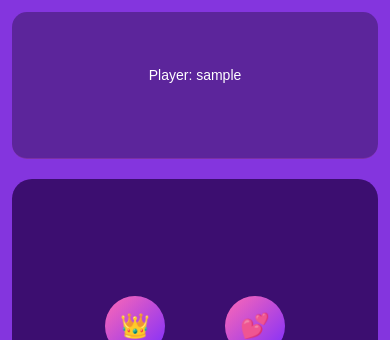
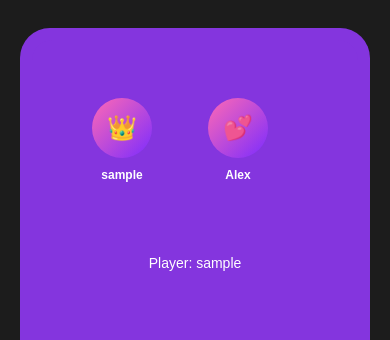
Before and after one commit to kira8ke/GloHub, a plain HTML site: page frontend/quiz-game.html in a window 390 px wide. Shown: the top 340 px of the page. Drawn offline with Linux system fonts and the light colour scheme; sample sign-in values are in the browser's storage; a web font is replaced by a local one.

Commit message:
quiz game UI changes

```diff
--- a/frontend/quiz-game.html
+++ b/frontend/quiz-game.html
@@ -9,15 +9,19 @@
     <link rel="stylesheet" href="styles.css">
     <style>
         /* Game Flow Styles */
-        .game-page{
+        .game-page {
             background: #1C1C1C;
+            padding: 28px 0; /* space top & bottom */
         }
+
         .game-container {
             display: flex;
             flex-direction: column;
-            height: 100vh;
+            min-height: calc(100vh - 56px); /* subtract padding */
             background: #8435DE;
+            border-radius: 30px;
         }
+
 
         .game-header {
             padding: 20px;
@@ -40,11 +44,12 @@
             display: flex;
             flex-direction: column;
             align-items: center;
-            justify-content: center;
+            justify-content: flex-start;
             flex: 1;
             padding: 40px;
             text-align: center;
-            background-color: #3C0E70;
+            background-color: #8435DE;
+            gap: 20px;
         }
 
         #lobby h2 {
@@ -59,19 +64,34 @@
             margin-bottom: 40px;
         }
 
+     /* Horizontal swipeable lobby players */
         .lobby-players {
             display: flex;
-            flex-wrap: wrap;
-            justify-content: center;
-            gap: 20px;
-            margin-bottom: 40px;
-            max-width: 800px;
-            overflow-y: auto;
-            max-height: 300px;
+            flex-wrap: nowrap;              /* force single row */
+            gap: 16px;
+            width: 100%;
+            max-width: 100%;
+            overflow-x: auto;               /* horizontal scroll */
+            overflow-y: hidden;
+            padding: 10px 20px;
+            margin-bottom: 30px;
+
+            scroll-snap-type: x mandatory;  /* smooth swipe snapping */
+            -webkit-overflow-scrolling: touch;
+        }
+
+        /* Hide scrollbar (optional but nice) */
+        .lobby-players::-webkit-scrollbar {
+            display: none;
+        }
+        .lobby-players {
+            scrollbar-width: none;
         }
 
         .player-card {
             display: flex;
+            flex: 0 0 auto;                 /* prevent shrinking */
+            scroll-snap-align: start;
             flex-direction: column;
             align-items: center;
             gap: 10px;
@@ -159,7 +179,7 @@
             left: 0;
             width: 100%;
             height: 100%;
-            background: rgba(0, 0, 0, 0.8);
+            background: #8435DE;
             display: none;
             align-items: center;
             justify-content: center;
@@ -170,7 +190,7 @@
         .countdown-display {
             font-size: 120px;
             font-weight: bold;
-            color: #ff69b4;
+            color: white;
             text-shadow: 0 0 30px rgba(255, 102, 196, 0.8);
             animation: countdownPulse 1s ease;
         }
@@ -194,11 +214,13 @@
             justify-content: center;
             flex: 1;
             padding: 40px;
+            background: #8435DE;
         }
 
         .question-container {
             width: 100%;
             max-width: 600px;
+            background-color: #8435DE;
         }
 
         .question-header {
@@ -226,8 +248,8 @@
         .answer-btn {
             padding: 15px 20px;
             font-size: 16px;
-            background: rgba(255, 255, 255, 0.1);
-            border: 2px solid rgba(255, 102, 196, 0.3);
+            background: #471B78;
+            border: none;
             color: white;
             border-radius: 10px;
             cursor: pointer;
@@ -321,7 +343,7 @@
             left: 0;
             width: 100%;
             height: 100%;
-            background: linear-gradient(135deg, #120018, #2b0036, #3a004d);
+            background: #8435DE;
             align-items: center;
             justify-content: center;
             z-index: 500;
@@ -494,34 +516,69 @@
             transform: scale(1.05);
         }
 
+        /* Screen Visibility Control */
+        #lobby,
+        #quizGame,
+        #leaderboard,
+        #finalResults {
+            display: none;
+            flex: 1;
+        }
+
         /* Responsive */
         @media (max-width: 768px) {
+        .game-page {
+            height: 100vh;
+            overflow: hidden;
+        }
+
+        .game-container {
+            height: 100%;
+            margin-left: 20px;
+            margin-right: 20px;
+            overflow: hidden;
+        }
+        .lobby-players{
+            margin-top: auto;
+            margin: 0;
+            width: 100%;
+            display: flex; /* optional: helps align children horizontally */ justify-content: space-between;
+        }
+
+        /* Prevent sneaky children from forcing scroll */
+        #lobby,
+        #quizGame,
+        #leaderboard,
+        #finalResults {
+            height: 100%;
+            overflow: hidden;
+        }
+
         .question-text {
             font-size: 20px;
         }
+
         .answer-btn {
             font-size: 14px;
             padding: 12px 15px;
         }
+
         .podium-container {
             gap: 15px;
         }
+
         .podium-avatar {
             width: 70px;
             height: 70px;
             font-size: 35px;
         }
     }
+
     </style>
 </head>
 <body class="game-page">
     <div class="game-container">
-        <header class="game-header">
-            <div class="game-info">
-                <span id="playerName"></span>
-                <span id="gameCode"></span>
-            </div>
-        </header>
+
 
         <!-- Super Admin Next Button (hidden for regular players) -->
         <button id="superNextBtn" class="leave-button" style="position:fixed;bottom:20px;right:20px;display:none;z-index:2000;">Next</button>
@@ -529,6 +586,10 @@
         <!-- Waiting Lobby -->
         <div id="lobby" class="lobby">
             <div class="lobby-players" id="lobbyPlayers"></div>
+             <div class="game-info">
+                <span id="playerName"></span>
+                <span id="gameCode"></span>
+            </div>
             <h2>Waiting for the quiz to start...</h2>
             <p>Get ready to show what you know!</p>
             <button class="ready-button" id="readyBtn" onclick="toggleReady()">I'm Ready!</button>
@@ -538,8 +599,8 @@
         <div id="quizGame" class="quiz-game">
             <div class="question-container">
                 <div class="question-header">
-                    <span class="question-number" id="questionNumber">Question 1</span>
-                    <span class="question-timer" id="questionTimer">10s</span>
+                    <span class="question-number" id="questionNumber" style="color: white;">Question 1</span>
+                    <span class="question-timer" id="questionTimer" style="color: white;">10s</span>
                 </div>
 
                 <h2 class="question-text" id="questionText"></h2>
@@ -591,5 +652,22 @@
 
     <script src="supabase.js"></script>
     <script src="quiz.js"></script>
+    <script>
+        function showScreen(screenId) {
+            // Hide all game screens
+            document.getElementById('lobby').style.display = 'none';
+            document.getElementById('quizGame').style.display = 'none';
+            document.getElementById('leaderboard').style.display = 'none';
+            document.getElementById('finalResults').style.display = 'none';
+
+            // Show the requested screen
+            document.getElementById(screenId).style.display = 'flex';
+        }
+
+        // Initialize: show the lobby/waiting room on load
+        document.addEventListener('DOMContentLoaded', function() {
+            showScreen('lobby');
+        });
+    </script>
 </body>
 </html>
```
Also changed, not shown: frontend/avatar-select.html (+21 -9 lines), frontend/charades-game.html (+1 -1 lines), frontend/charades-wait-room.html (+2 -2 lines), frontend/game-selection.html (+7 -7 lines). Lines whose indentation alone changed are shown as unchanged.
